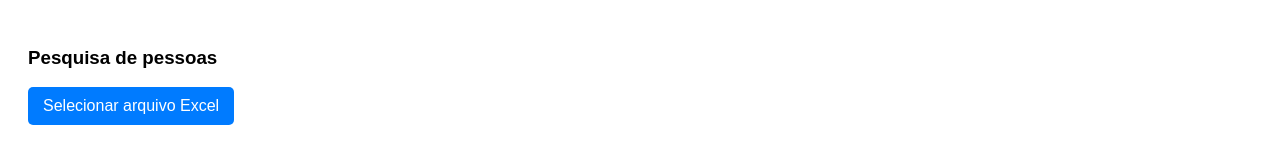
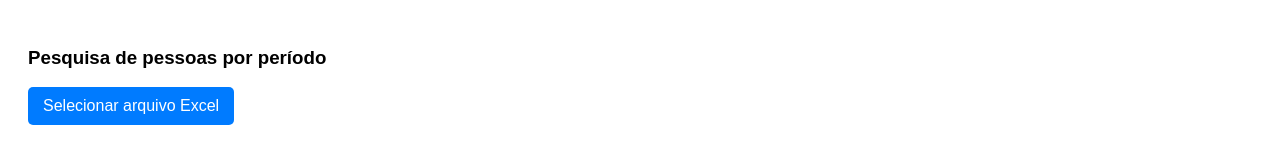
Before and after one commit to Armandodecampos/Relat-rio-de-pessoas-por-departamentos, a plain HTML site: page index.htm in a window 1280 px wide. Shown: the top 160 px of the page. Drawn offline with Linux system fonts and the light colour scheme.

Commit message:
Update index.htm

```diff
--- a/index.htm
+++ b/index.htm
@@ -100,7 +100,7 @@
 </head>
 <body>
 
-    <h3>Pesquisa de pessoas</h3>
+    <h3>Pesquisa de pessoas por período</h3>
     <input type="file" id="upload" accept=".xls,.xlsx" />
     <label for="upload" class="upload-label">Selecionar arquivo Excel</label>
     <p id="file-name" style="font-style: italic; color: #555;"></p>
```
